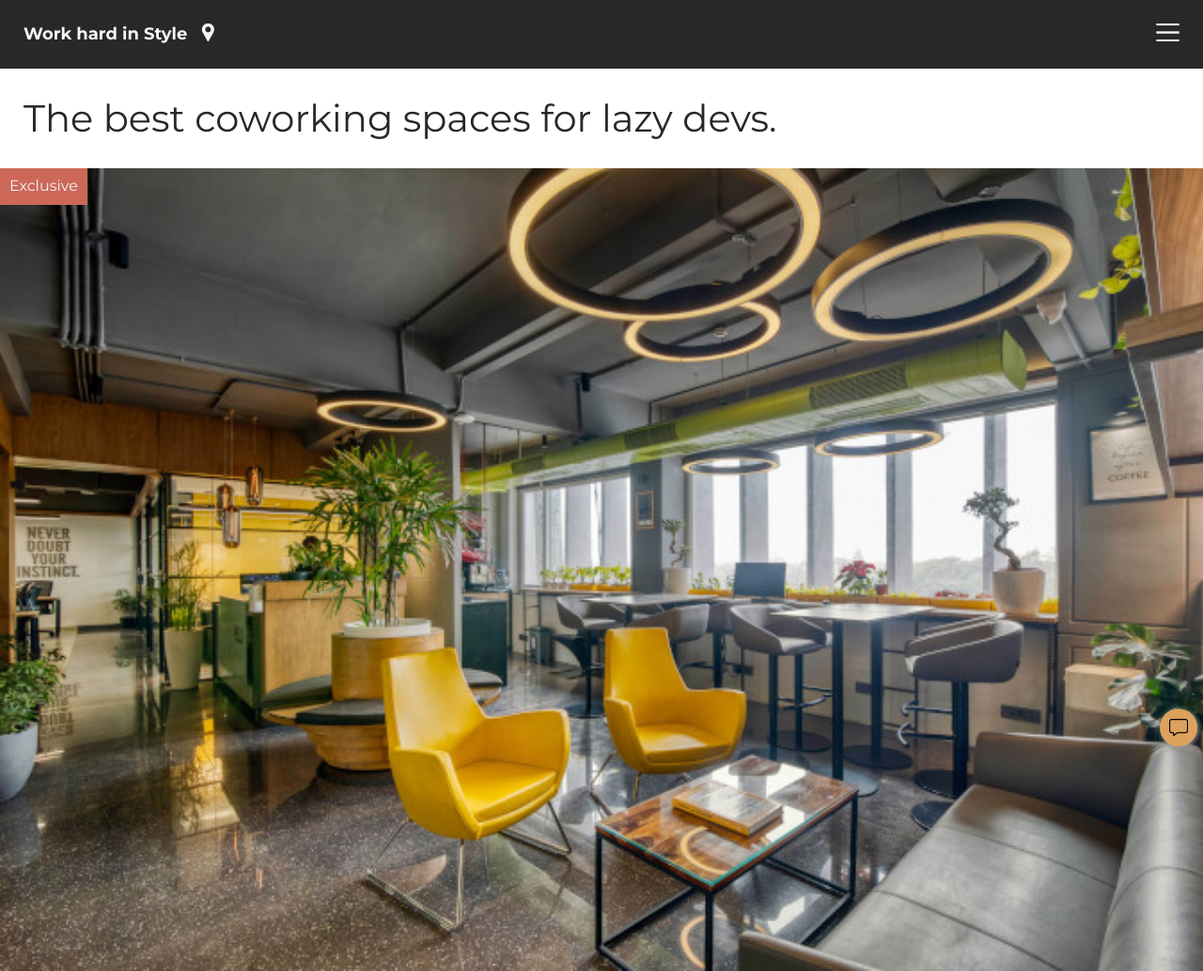
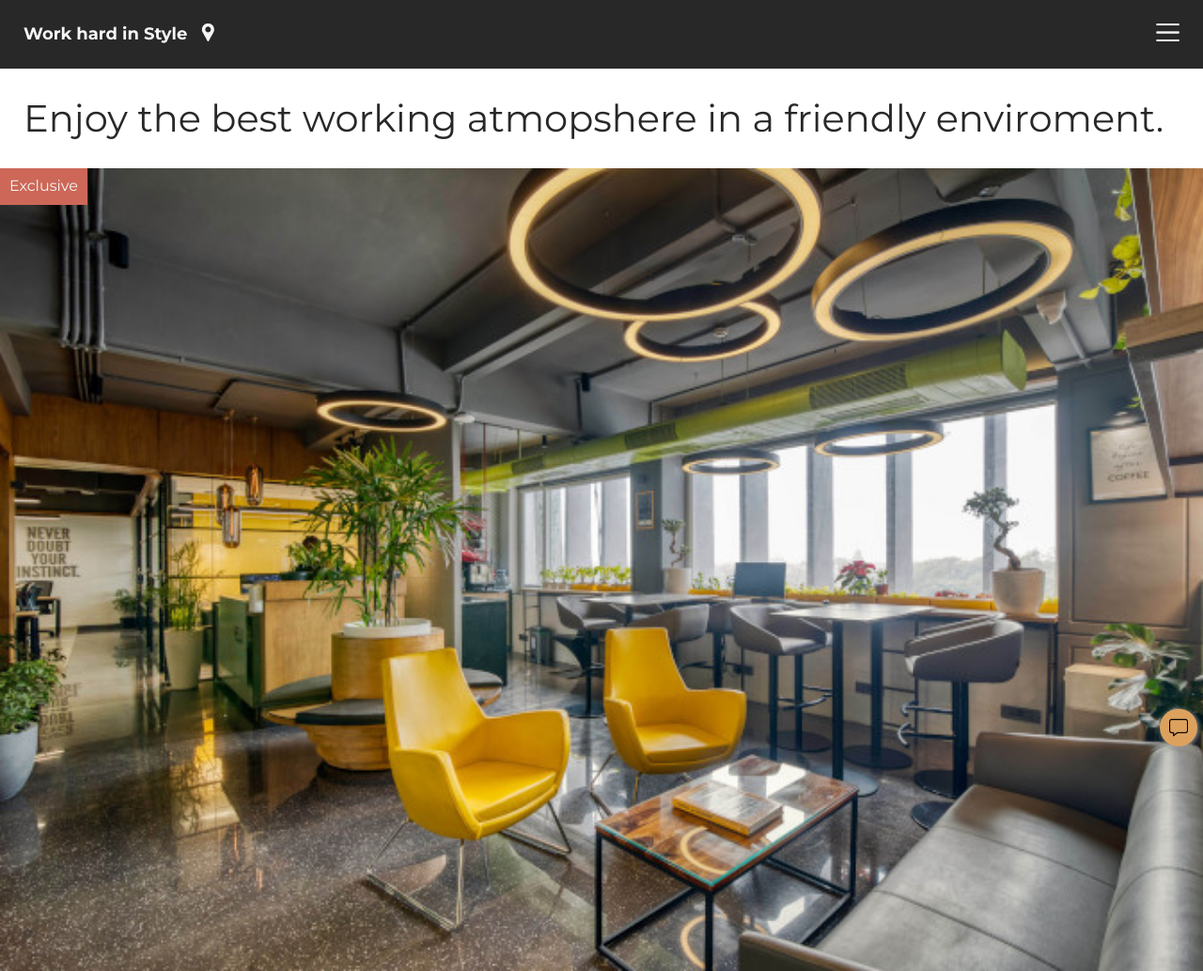
Before and after one commit to nharjes/coworking-homepage, a plain HTML site: page index.html in a window 1280 px wide. Shown: the top 1033 px of the page at 94% size. Drawn offline with nearby package versions, Linux system fonts and the light colour scheme.

Commit message:
Update index.html

```diff
--- a/index.html
+++ b/index.html
@@ -25,7 +25,7 @@
 		</header>
 		<main>
 			<section>
-				<h1>The best coworking spaces for lazy devs.</h1>
+				<h1>Enjoy the best working atmopshere in a friendly enviroment.</h1>
 			</section>
 
 			<section class="item">
```
